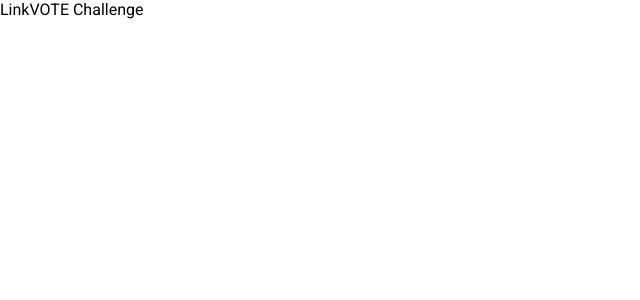
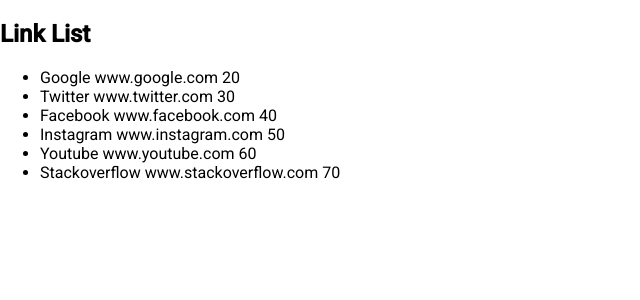
Before and after one commit to burhanelgun/link-vote-app, an Angular app: page / in a window 1280 px wide. Shown: the top 300 px of the page, without its empty margins (0-640 px from the left). Built offline with nearby package versions, Linux system fonts and the light colour scheme.

Commit message:
Implement basic structure of link-list and link-list-item

```diff
--- a/src/app/app.component.html
+++ b/src/app/app.component.html
@@ -1 +1 @@
-LinkVOTE Challenge
+<app-link-list></app-link-list>
--- a/src/app/app.module.ts
+++ b/src/app/app.module.ts
@@ -3,10 +3,14 @@
 
 import { AppComponent } from './app.component';
 import { BrowserAnimationsModule } from '@angular/platform-browser/animations';
+import { LinkListComponent } from './link-list/link-list.component';
+import { LinkListItemComponent } from './link-list-item/link-list-item.component';
 
 @NgModule({
   declarations: [
-    AppComponent
+    AppComponent,
+    LinkListComponent,
+    LinkListItemComponent
   ],
   imports: [
     BrowserModule,
--- /dev/null
+++ b/src/app/link-list-item/link-list-item.component.html
@@ -0,0 +1,3 @@
+{{link.title}}
+{{link.url}}
+{{link.point}}
--- /dev/null
+++ b/src/app/link-list-item/link-list-item.component.ts
@@ -0,0 +1,18 @@
+import { Component, OnInit, Input } from '@angular/core';
+import { Link } from '../models/link';
+
+@Component({
+  selector: 'app-link-list-item',
+  templateUrl: './link-list-item.component.html',
+  styleUrls: ['./link-list-item.component.css']
+})
+export class LinkListItemComponent implements OnInit {
+
+  @Input() link: Link;
+
+  constructor() { }
+
+  ngOnInit(): void {
+  }
+
+}
--- /dev/null
+++ b/src/app/link-list/link-list.component.html
@@ -0,0 +1,7 @@
+<h2>Link List</h2>
+
+<ul class="heroes">
+  <li *ngFor="let link of links">
+    <app-link-list-item [link]=link></app-link-list-item>
+  </li>
+</ul>
--- /dev/null
+++ b/src/app/link-list/link-list.component.ts
@@ -0,0 +1,26 @@
+import { Component, OnInit } from '@angular/core';
+import { Link } from 'src/app/models/link';
+
+@Component({
+  selector: 'app-link-list',
+  templateUrl: './link-list.component.html',
+  styleUrls: ['./link-list.component.css']
+})
+export class LinkListComponent implements OnInit {
+
+  links: Link[] = [
+    { id: 1, title: 'Google', url:"www.google.com", point:20 },
+    { id: 2, title: 'Twitter', url:"www.twitter.com", point:30 },
+    { id: 3, title: 'Facebook', url:"www.facebook.com", point:40 },
+    { id: 4, title: 'Instagram', url:"www.instagram.com", point:50 },
+    { id: 5, title: 'Youtube', url:"www.youtube.com", point:60 },
+    { id: 6, title: 'Stackoverflow', url:"www.stackoverflow.com", point:70 },
+  ];
+
+
+  constructor() { }
+
+  ngOnInit(): void {
+  }
+
+}
--- /dev/null
+++ b/src/app/models/link.ts
@@ -0,0 +1,6 @@
+export interface Link {
+    id: number;
+    title: string;
+    url: string;
+    point: number;
+}
```
Also changed, not shown: src/app/link-list-item/link-list-item.component.css (added), src/app/link-list/link-list.component.css (added), 2 other files (tests, documents, lock files or other folders).
